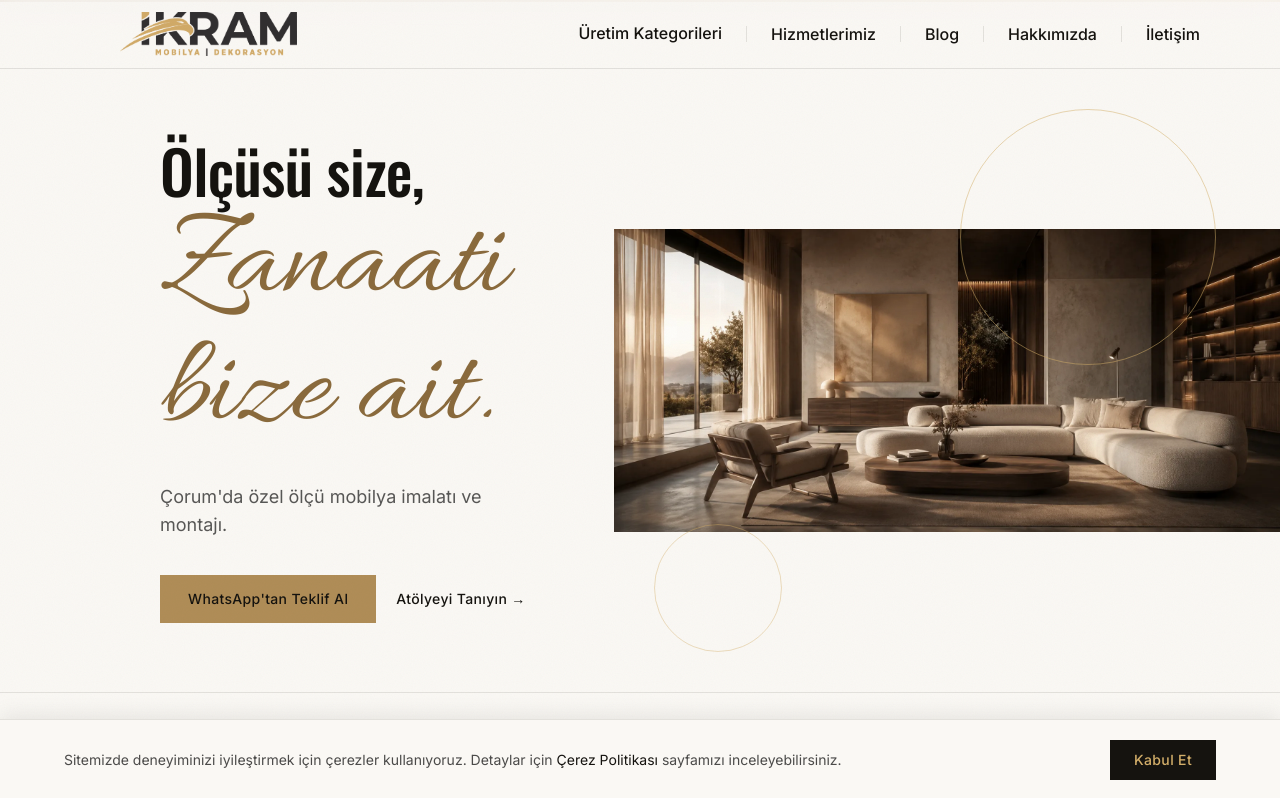
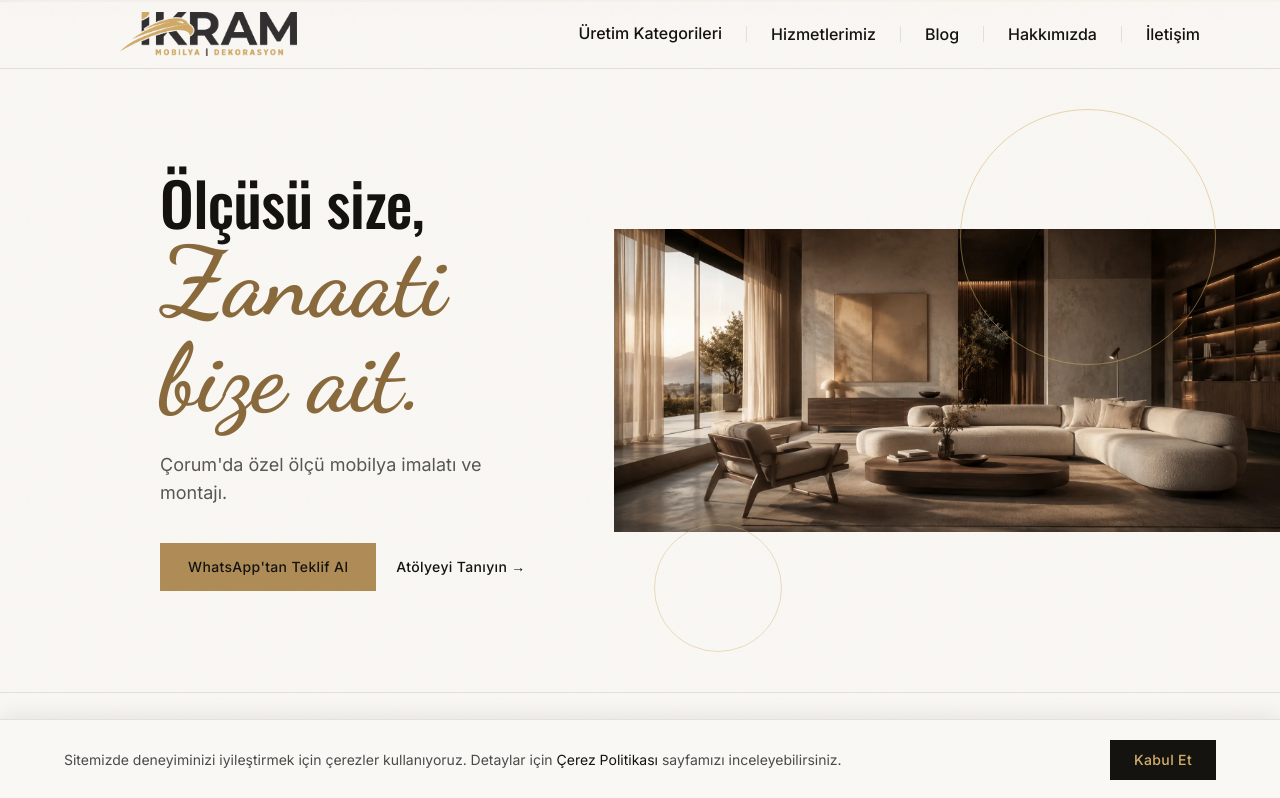
Before and after one commit to AligramTelegram/ikrammobilya, a Next.js app: page / in a window 1280 px wide. Shown: the top 798 px of the page. Built offline with nearby package versions, Linux system fonts and the light colour scheme.

Commit message:
fix: el yazısı fontunu Dancing Script'e geri al, Zanaati büyük harfle kalsın
Co-Authored-By: Claude Sonnet 5 <noreply@anthropic.com>

```diff
--- a/app/layout.tsx
+++ b/app/layout.tsx
@@ -1,5 +1,5 @@
 import type { Metadata } from "next";
-import { Allura, Inter, Oswald } from "next/font/google";
+import { Dancing_Script, Inter, Oswald } from "next/font/google";
 import "./globals.css";
 import { JsonLd, localBusinessSchema } from "@/lib/schema";
 import { SITE_NAME, SITE_TITLE, SITE_URL } from "@/lib/site";
@@ -23,9 +23,9 @@ const inter = Inter({
   display: "swap",
 });
 
-const allura = Allura({
+const dancingScript = Dancing_Script({
   subsets: ["latin"],
-  weight: ["400"],
+  weight: ["600", "700"],
   variable: "--font-script",
   display: "swap",
 });
@@ -95,7 +95,7 @@ export default function RootLayout({
   return (
     <html
       lang="tr"
-      className={`${oswald.variable} ${inter.variable} ${allura.variable}`}
+      className={`${oswald.variable} ${inter.variable} ${dancingScript.variable}`}
     >
       <head>
         <JsonLd data={localBusinessSchema()} />
--- a/components/Hero.tsx
+++ b/components/Hero.tsx
@@ -91,7 +91,7 @@ export default function Hero() {
         >
           Ölçüsü size,
           <br />
-          <span className="font-script text-6xl text-gold-deep sm:text-7xl lg:text-9xl">
+          <span className="font-script text-6xl font-bold text-gold-deep sm:text-7xl lg:text-8xl">
             Zanaati bize ait.
           </span>
         </motion.h1>
```
